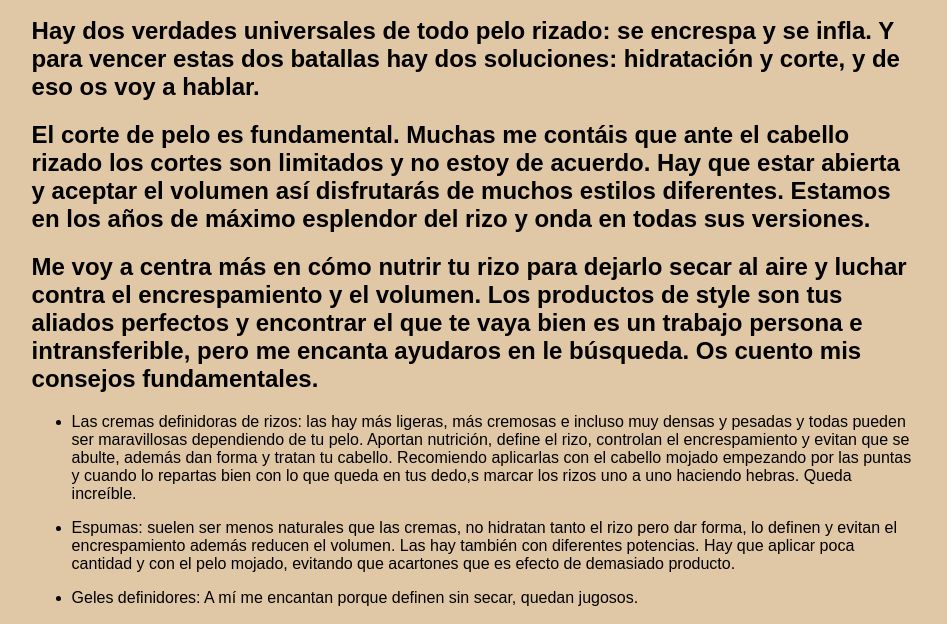
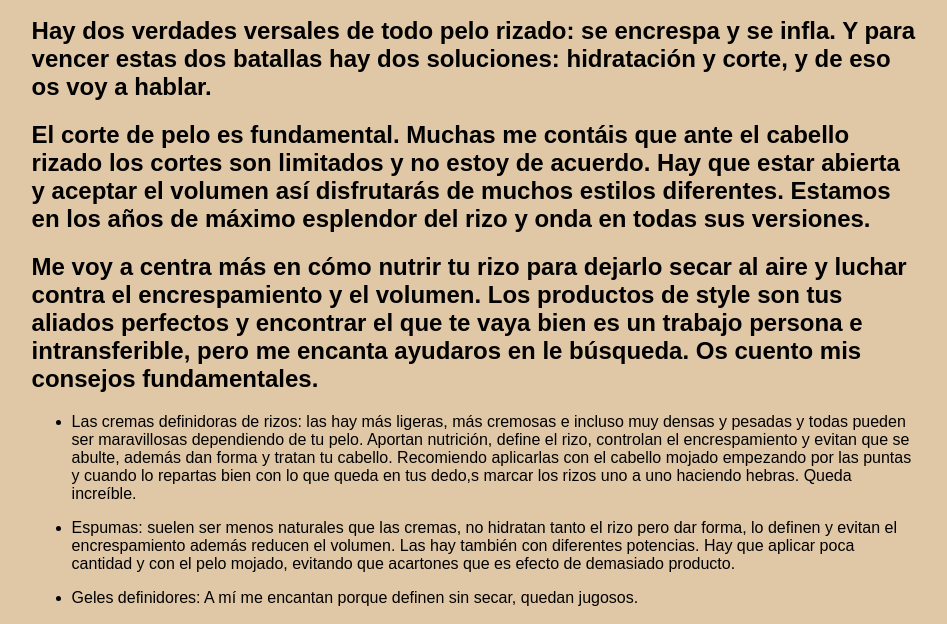
Before and after one commit to EmelyR7/git, a plain HTML site: page index.html in a window 1280 px wide. Shown: the part 124-748 px from the top of the page, without its empty margins (166-1113 px from the left). Drawn offline with Linux system fonts and the light colour scheme.

Commit message:
se hizo un cambio en la linea tal

```diff
--- a/index.html
+++ b/index.html
@@ -16,7 +16,7 @@
 
          <section id="content">
               <article class="article">
-                 <h2>Hay dos verdades universales de todo pelo rizado: se encrespa y se infla. Y para vencer estas dos batallas hay dos soluciones: hidratación y corte, y de eso os voy a hablar.</h2>
+                 <h2>Hay dos verdades versales de todo pelo rizado: se encrespa y se infla. Y para vencer estas dos batallas hay dos soluciones: hidratación y corte, y de eso os voy a hablar.</h2>
                  <p>
                  <h2>El corte de pelo es fundamental. Muchas me contáis que ante el cabello rizado los cortes son limitados y no estoy de acuerdo. Hay que estar abierta y aceptar el volumen así disfrutarás de muchos estilos diferentes. Estamos en los años de máximo esplendor del rizo y onda en todas sus versiones.</h2>
                  <p>
```
